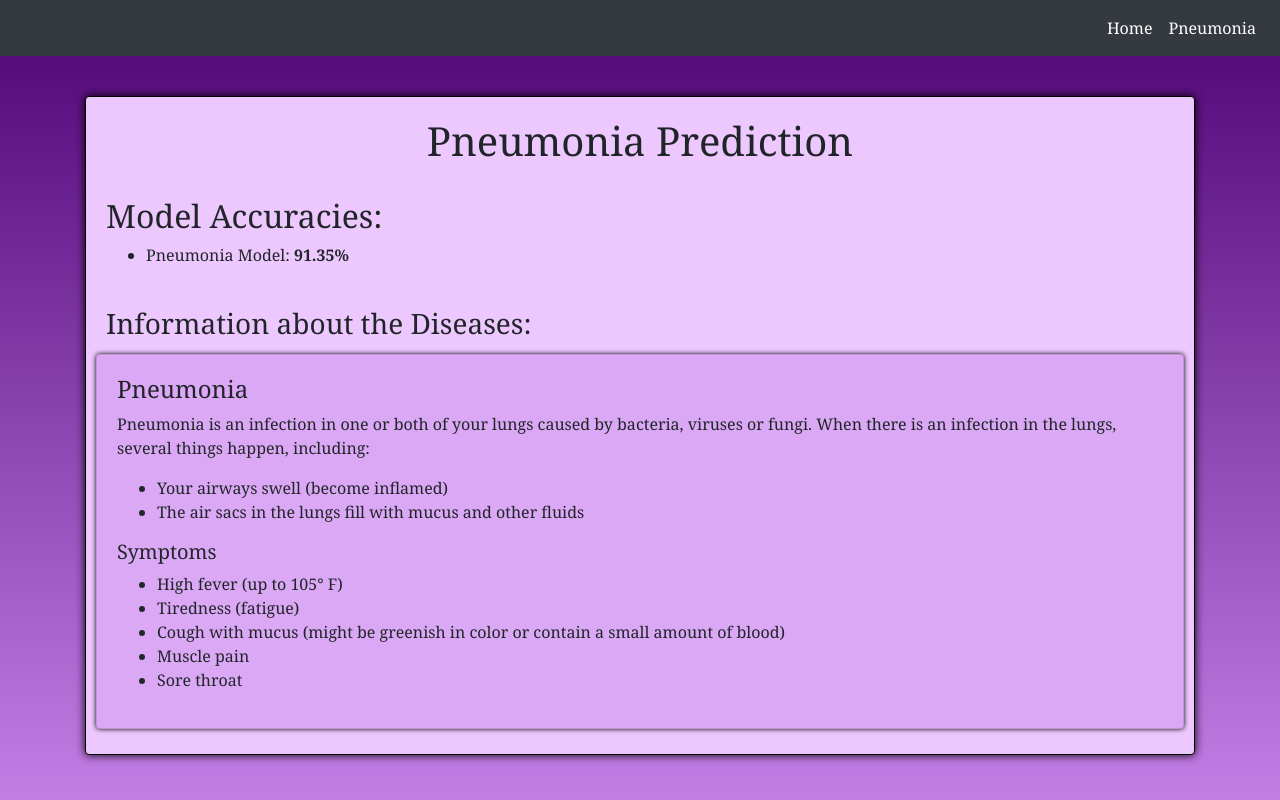
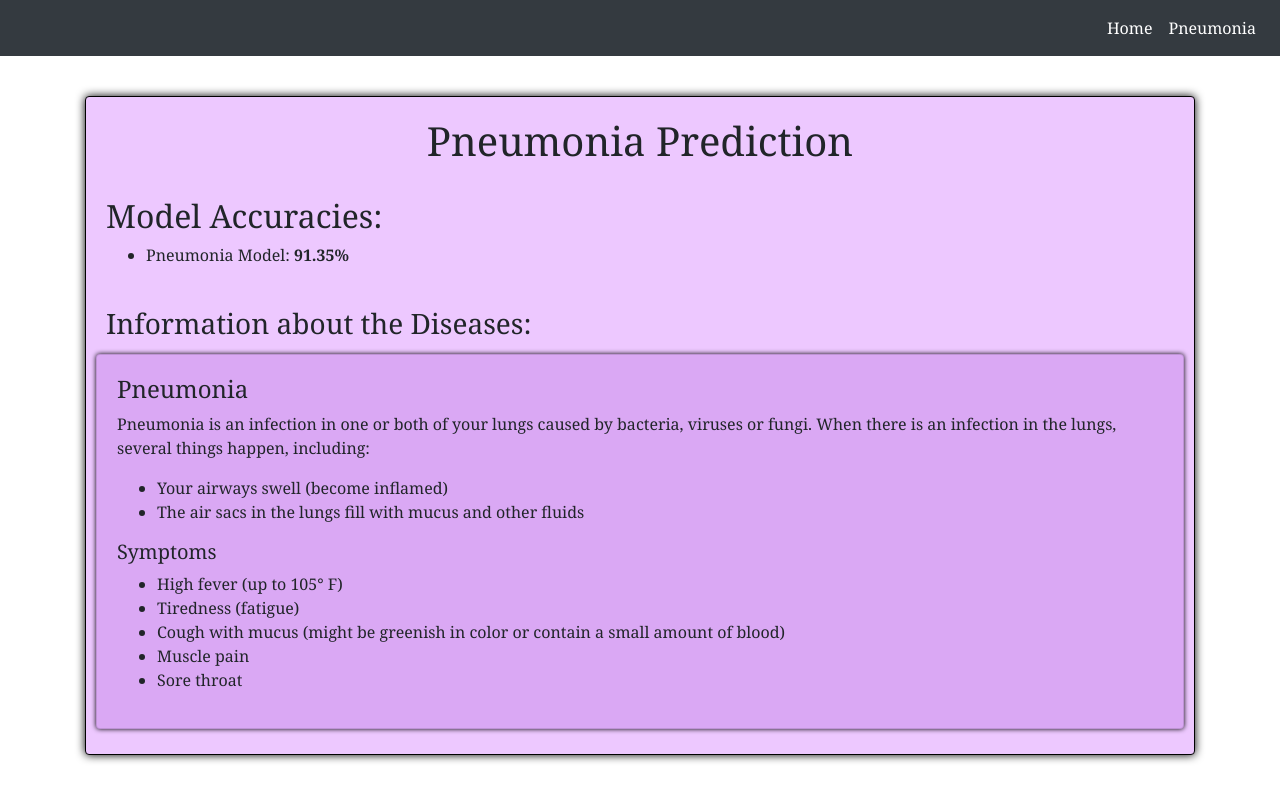
Before and after one commit to mupadhya-ta/pneumonia, a Flask app: page /pneumoniahome in a window 1280 px wide. Run offline with Flask 2, Linux system fonts and the light colour scheme; some libraries are stand-ins or nearby versions.

Commit message:
Update home.html

```diff
--- a/templates/home.html
+++ b/templates/home.html
@@ -7,7 +7,7 @@
 body {
     font-family: Cambria;
     height: 100%;
-    background-image: linear-gradient(#4e0374, #c37ee6);
+
     margin: 0;
     background-repeat: no-repeat;
     background-attachment: fixed;
```
